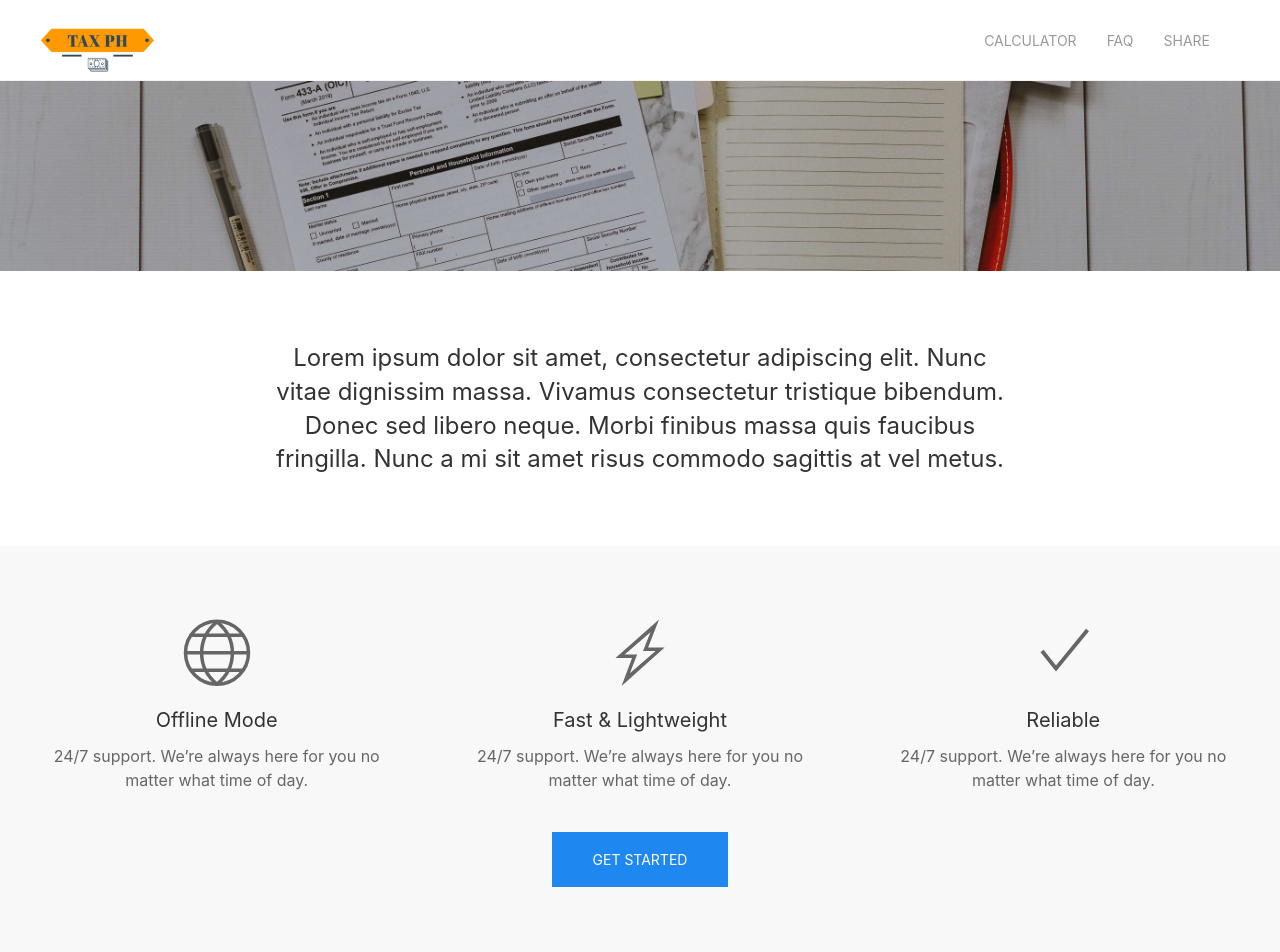
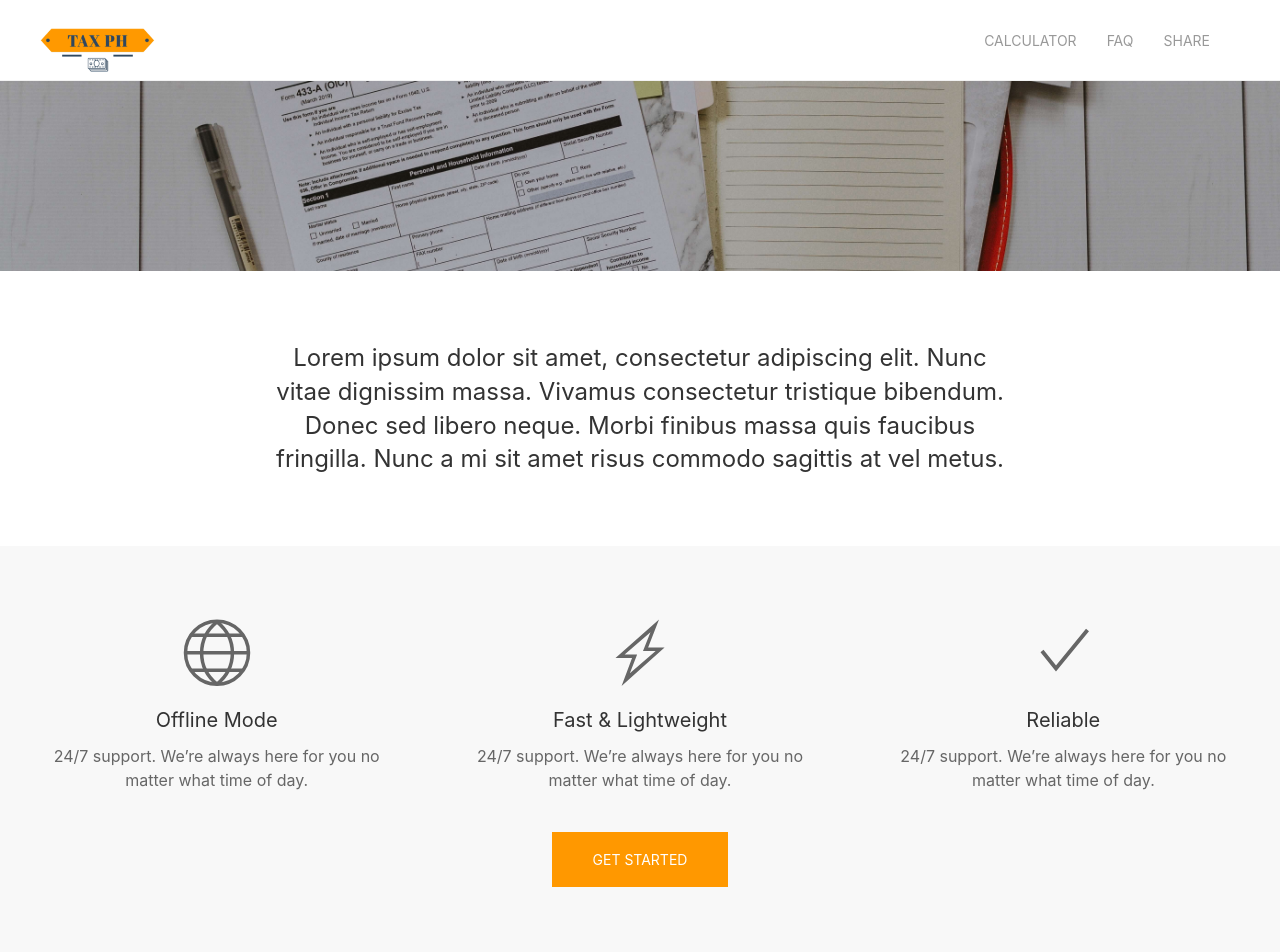
Before and after one commit to jioo/tax-calculator, a Vue app: page / in a window 1280 px wide. Shown: the top 952 px of the page. Built offline with nearby package versions, Linux system fonts and the light colour scheme; what v-calendar, vue-numeric would draw is missing.

Commit message:
Updated global primary color

```diff
--- a/src/assets/scss/app.scss
+++ b/src/assets/scss/app.scss
@@ -1,15 +1,21 @@
 // https://getuikit.com/docs/sass
 
-// 1. Your custom variables and variable overwrites.
+// Default primary color
+$global-primary-background: #FF9800;
+
+// Alert component
+$default-primary-background: #1e87f0;
+$alert-primary-background: lighten(mix(white, $default-primary-background, 40%), 20%);
+$alert-primary-color: $default-primary-background;
+
+// Offcanvas colors
 $offcanvas-bar-background: #fff;
 $offcanvas-bar-color-mode: none;
 
-// 2. Import default variables and available mixins.
+// Anchor tag / Link color
+$global-link-color: $global-primary-background;
+$global-link-hover-color: $global-primary-background;
+
 @import "uikit/src/scss/variables-theme.scss";
 @import "uikit/src/scss/mixins-theme.scss";
-
-// 3. Your custom mixin overwrites.
-// @mixin hook-card() { color: #000; }
-
-// 4. Import UIkit.
 @import "uikit/src/scss/uikit-theme.scss";
--- a/src/store/modules/settings.js
+++ b/src/store/modules/settings.js
@@ -1,5 +1,5 @@
 const state = {
-  isSimpleCalculator: false,
+  isSimpleCalculator: true,
   type: 'Private Employee',
   types: [
     'Private Employee',
```
